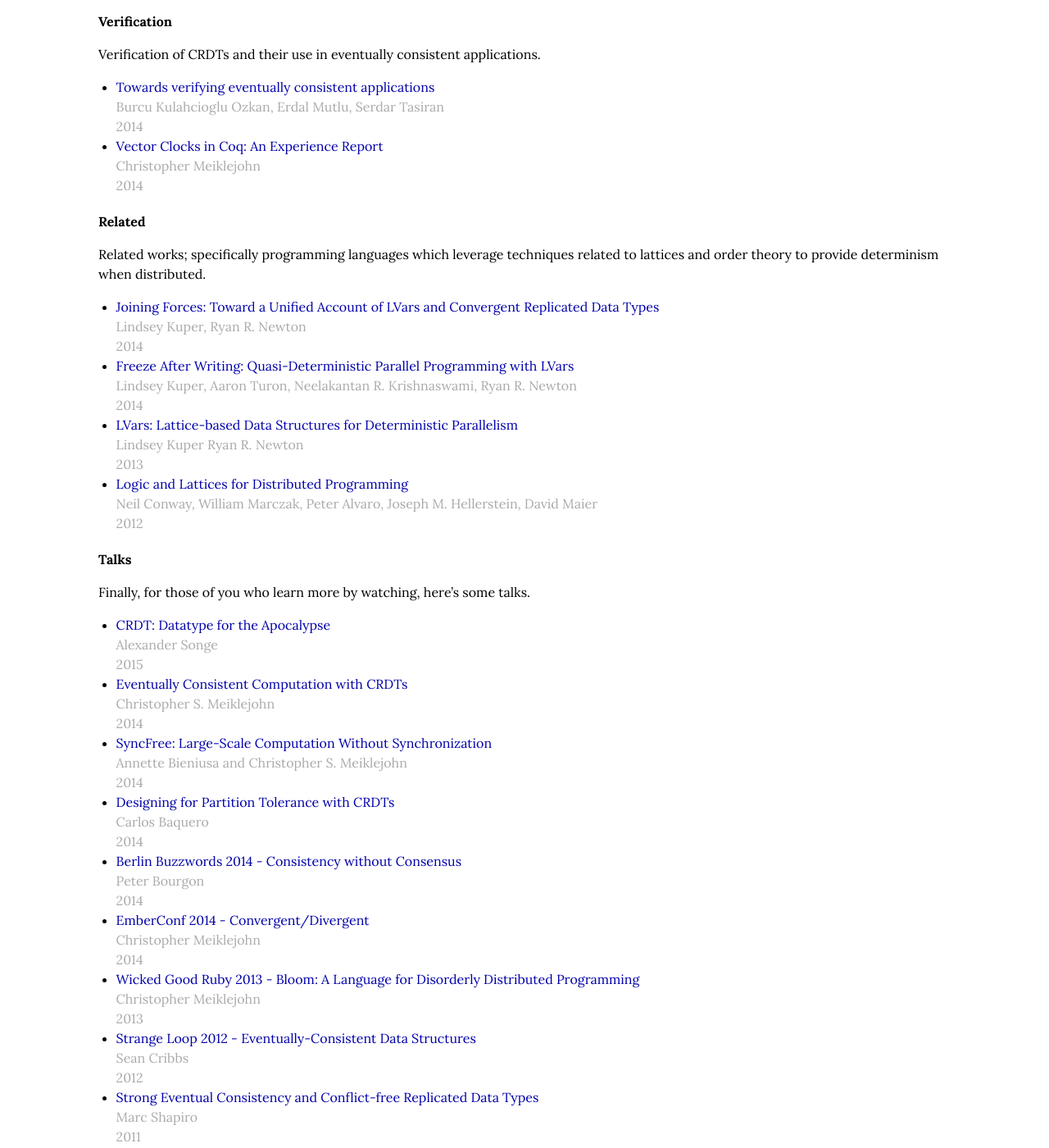
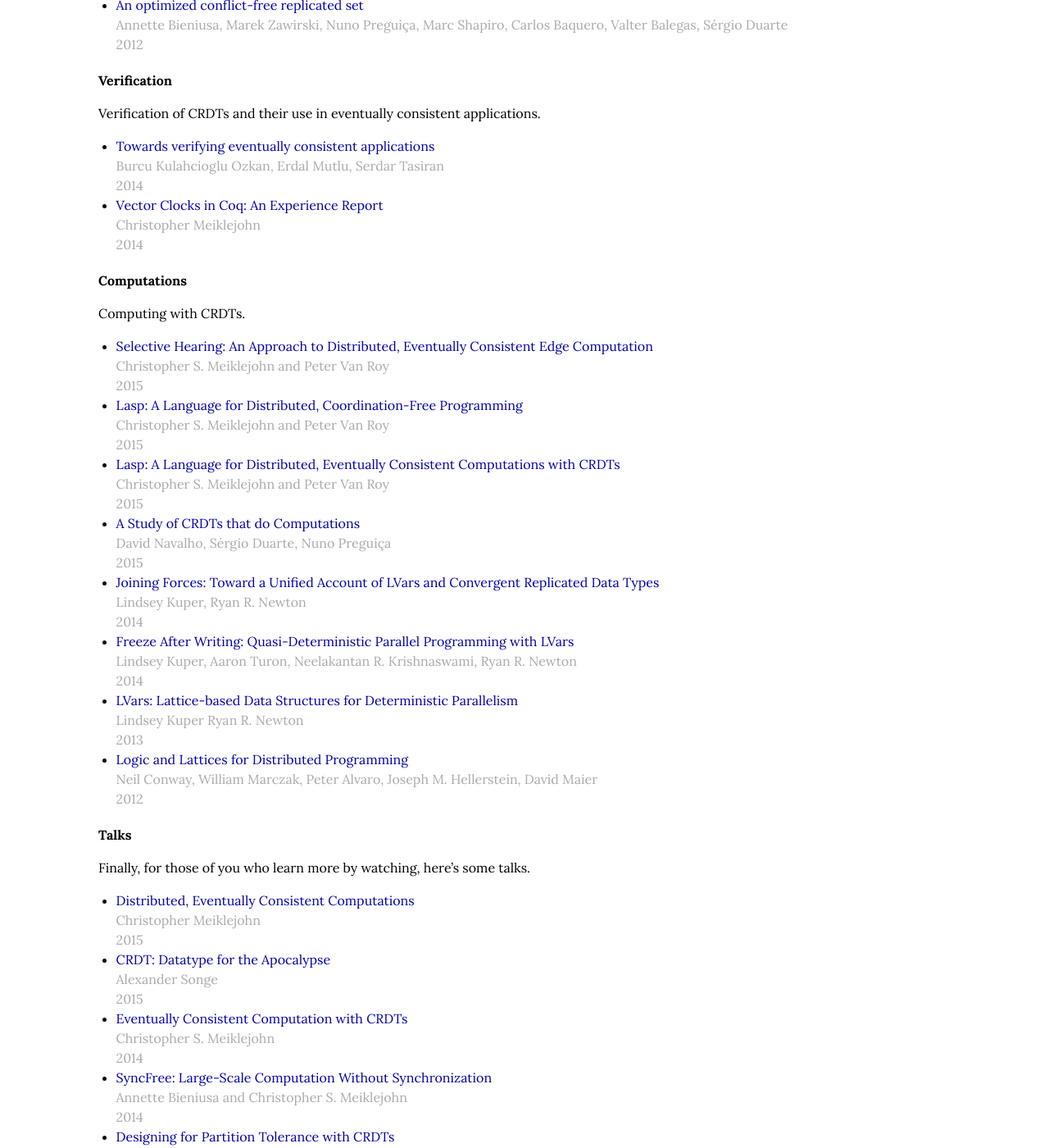
Before and after one commit to cmeiklejohn/cmeiklejohn.github.io, a Jekyll site: the page built from _posts/2014-07-22-readings-in-crdts.markdown, in a window 1280 px wide and 1400 px high, scrolled down 2554 px. Shown: the whole window at 82% size. Built offline with Jekyll 4.4.1, drawn with Linux system fonts in a browser that asks for light colours; comment, search, counter and statistics services are not loaded; some of the changed text lies outside the part shown.

Commit message:
Add new resources.

```diff
--- a/_posts/2014-07-22-readings-in-crdts.markdown
+++ b/_posts/2014-07-22-readings-in-crdts.markdown
@@ -86,6 +86,9 @@ historical purposes.
 
 Various insights into developing on, and using, CRDTs in systems.
 
+* [Collaborative offline web applications using conflict-free replicated data types](http://dl.acm.org/citation.cfm?id=2745952)
+  <span class="author">Santiago J. Castiñeira and Annette Bieniusa</span>
+  <span class="date">2015</span>
 * [On the composability of the Riak DT map: expanding from embedded to multi-key structures](http://dl.acm.org/citation.cfm?doid=2596631.2596635)
   <span class="author">Christopher Meiklejohn</span>
   <span class="date">2014</span>
@@ -137,12 +140,22 @@ applications.
   <span class="author">Christopher Meiklejohn</span>
   <span class="date">2014</span>
 
-# Related
+# Computations
 
-Related works; specifically programming languages which leverage
-techniques related to lattices and order theory to provide determinism
-when distributed.
+Computing with CRDTs.
 
+* [Selective Hearing: An Approach to Distributed, Eventually Consistent Edge Computation](http://christophermeiklejohn.com/publications/wpsds-2015-preprint.pdf)
+  <span class="author">Christopher S. Meiklejohn and Peter Van Roy</span>
+  <span class="date">2015</span>
+* [Lasp: A Language for Distributed, Coordination-Free Programming](http://dl.acm.org/citation.cfm?id=2790525)
+  <span class="author">Christopher S. Meiklejohn and Peter Van Roy</span>
+  <span class="date">2015</span>
+* [Lasp: A Language for Distributed, Eventually Consistent Computations with CRDTs](http://dl.acm.org/citation.cfm?id=2745954)
+  <span class="author">Christopher S. Meiklejohn and Peter Van Roy</span>
+  <span class="date">2015</span>
+* [A Study of CRDTs that do Computations](http://dl.acm.org/citation.cfm?id=2745948)
+  <span class="author">David Navalho, Sérgio Duarte, Nuno Preguiça</span>
+  <span class="date">2015</span>
 * [Joining Forces: Toward a Unified Account of LVars and Convergent Replicated Data Types](https://www.cs.indiana.edu/~lkuper/papers/joining-wodet14.pdf)
   <span class="author">Lindsey Kuper, Ryan R. Newton</span>
   <span class="date">2014</span>
@@ -160,6 +173,9 @@ when distributed.
 
 Finally, for those of you who learn more by watching, here's some talks.
 
+* [Distributed, Eventually Consistent Computations](https://www.youtube.com/watch?v=lsKaNDj4TrE)
+  <span class="author">Christopher Meiklejohn</span>
+  <span class="date">2015</span>
 * [CRDT: Datatype for the Apocalypse](http://confreaks.tv/videos/elixirconf2015-crdt-datatype-for-the-apocalypse)
   <span class="author">Alexander Songe</span>
   <span class="date">2015</span>
```
